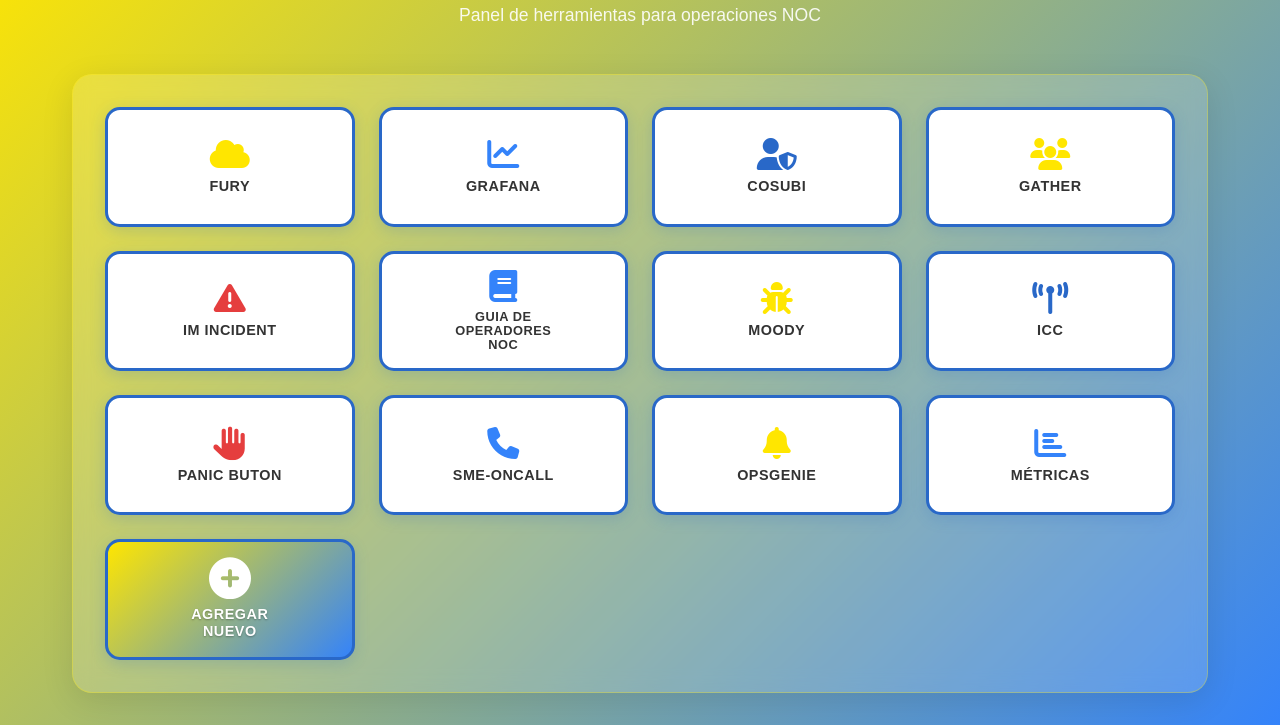
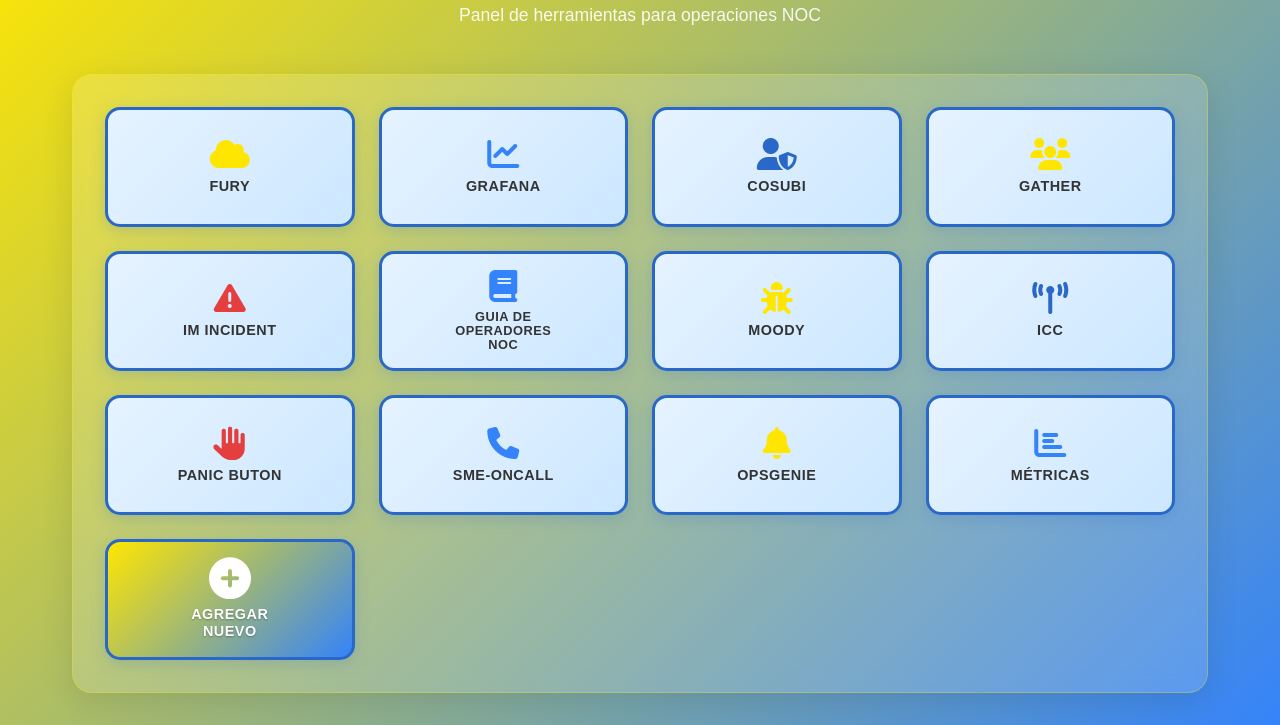
Before and after one commit to davcorre/NOC-Tools, a plain HTML site: page index.html in a window 1280 px wide. Shown: the part 80-805 px from the top of the page. Drawn offline with Linux system fonts and the light colour scheme.

Commit message:
Estilo en botones

```diff
--- a/styles.css
+++ b/styles.css
@@ -104,7 +104,7 @@ header p {
 }
 
 .card {
-    background: white;
+    background: linear-gradient(135deg, #e6f3ff 0%, #cce7ff 100%);
     border: 3px solid #2968C8;
     border-radius: 15px;
     display: flex;
@@ -126,7 +126,7 @@ header p {
     transform: translateY(-5px);
     box-shadow: 0 8px 25px rgba(52, 131, 250, 0.3);
     border-color: #FFE600;
-    background: linear-gradient(135deg, #fff9e6 0%, #f0f7ff 100%);
+    background: linear-gradient(135deg, #fff7b3 0%, #ffe680 100%);
 }
 
 .card:active {
```
